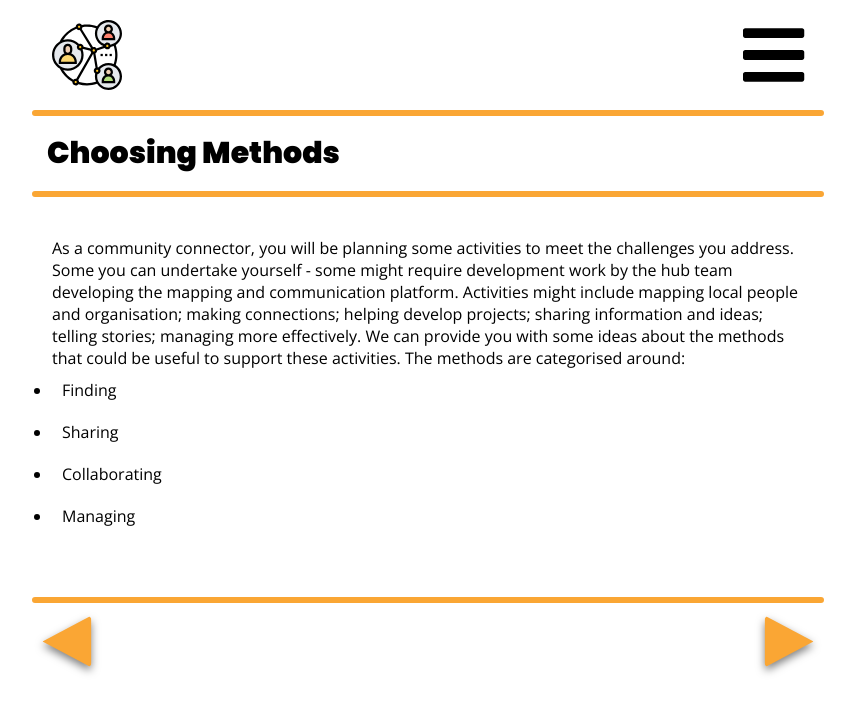
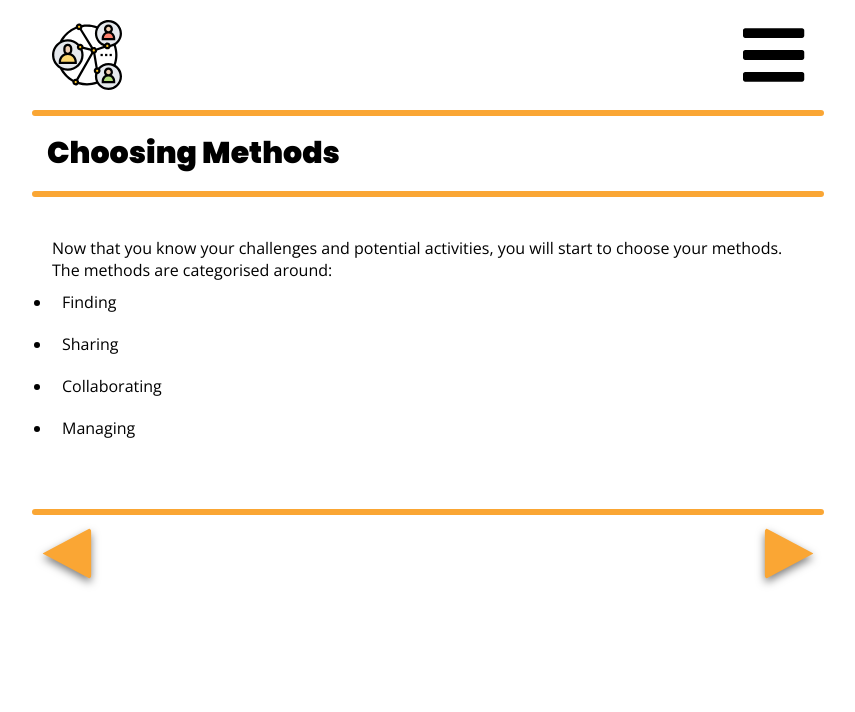
Before and after one commit to founders-programme-2/commons, a React (Create React App) app in the folder client/: page /aboutMethods in a window 1280 px wide. Shown: the top 712 px of the page, without its empty margins (212-1067 px from the left). Built offline with nearby package versions, Linux system fonts and the light colour scheme; what react-router-prop-types would draw is missing.

Commit message:
about methods page

```diff
--- a/client/src/Component/views/AboutMethods/index.js
+++ b/client/src/Component/views/AboutMethods/index.js
@@ -9,15 +9,8 @@ const AboutMethods = () => {
       <Header headerImg={null} titleText="Choosing Methods" />
       <Content>
         <p>
-          As a community connector, you will be planning some activities to meet
-          the challenges you address. Some you can undertake yourself - some
-          might require development work by the hub team developing the mapping
-          and communication platform. Activities might include mapping local
-          people and organisation; making connections; helping develop projects;
-          sharing information and ideas; telling stories; managing more
-          effectively. We can provide you with some ideas about the methods that
-          could be useful to support these activities. The methods are
-          categorised around:
+          Now that you know your challenges and potential activities, you will
+          start to choose your methods. The methods are categorised around:
         </p>
         <ul>
           <li>Finding</li>
```
